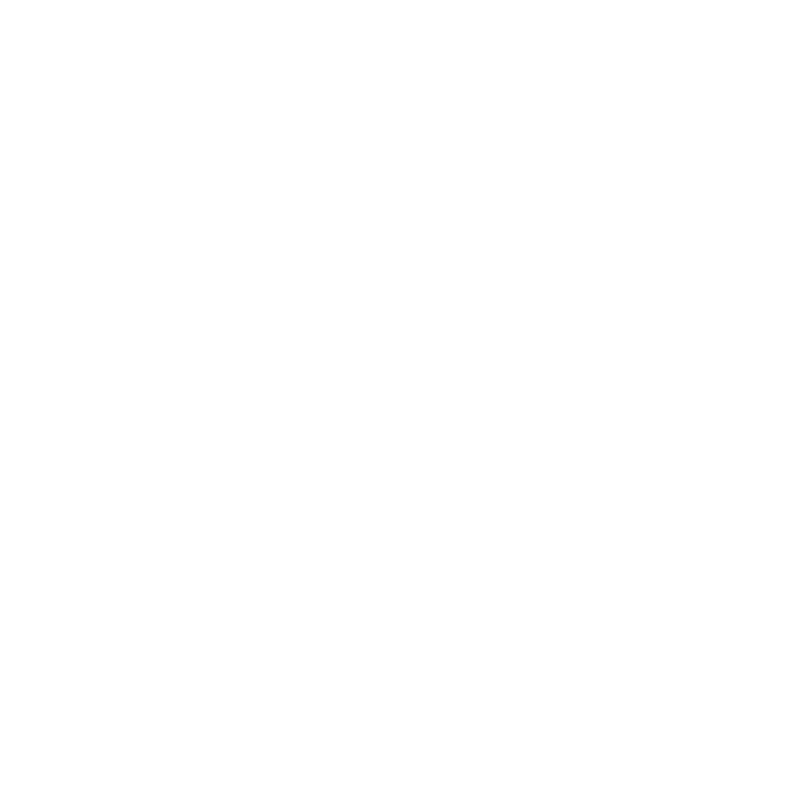
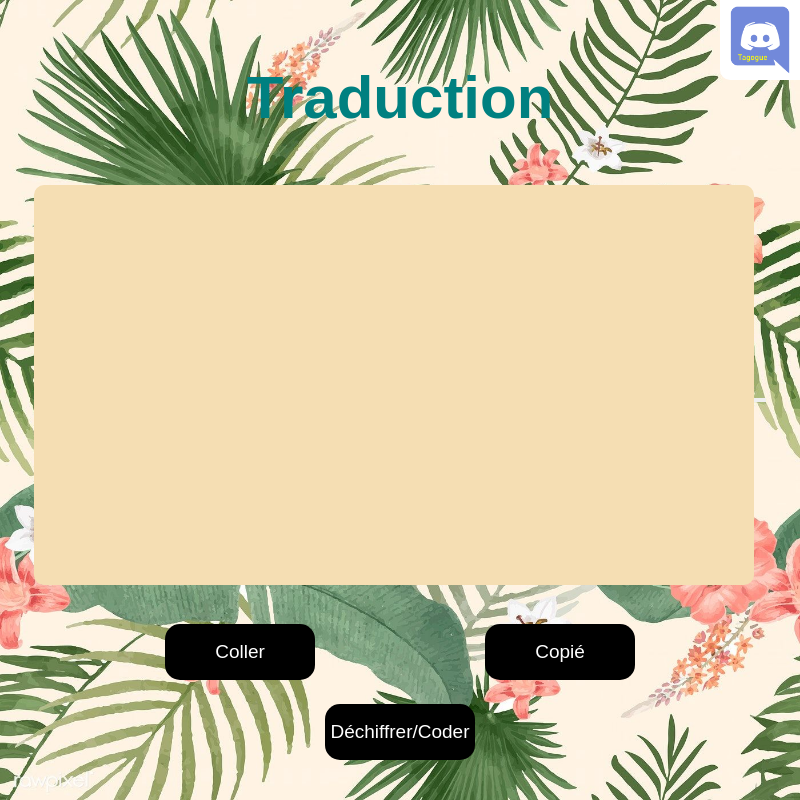
Before and after one commit to Tagogue/Langue-Tagogue, an Electron app: page index.html in a window 800 px wide. Drawn offline with Linux system fonts and the light colour scheme.

Commit message:
Add files via upload

```diff
--- a/index.html
+++ b/index.html
@@ -1,14 +1,15 @@
 <!DOCTYPE html>
-<html lang="tag">
-<head>
+<html>
+  <head>
     <meta charset="UTF-8">
+    <meta http-equiv="Content-Security-Policy" content="default-src 'self'; script-src 'self'; style-src 'self' 'unsafe-inline'">
     <meta http-equiv="X-UA-Compatible" content="IE=edge">
     <meta name="viewport" content="width=device-width, initial-scale=1.0">
-    <link rel="stylesheet" href="css/style.css">
+    <link rel="stylesheet" href="./styles.css">
     <link rel="shortcut icon" href="img/logo.png" type="image/x-icon">
     <title>Langue Tagogue</title>
-</head>
-<body>
+  </head>
+  <body>
 
     <div class="title"><h1>Traduction</h1></div>
     <div class="whiteContainer">
@@ -19,6 +20,6 @@
     <button><a href="#" class="dechif" id="dechif">Déchiffrer/Coder</a></button>
     <a href="https://discord.gg/MKmvKQ7Ktq" target="_blank" class="discord"></a>
 
-    <script src="js/index.js"></script>
-</body>
+    <script src="./renderer.js"></script>
+  </body>
 </html>
--- /dev/null
+++ b/renderer.js
@@ -0,0 +1,47 @@
+// Variables
+const h3 = document.getElementById("ecriture");
+const btn = document.getElementById("copy");
+const btnColler = document.getElementById("coller");
+const btnDechiff = document.getElementById("dechif");
+
+// Crédit
+console.log("Langue de Tagogue || Tagogue || all rights @2022");
+
+const convertAtoZ = (a) =>
+  a === " "
+    ? " "
+    : String.fromCharCode(97 + (122 - a.toLowerCase().charCodeAt()));
+
+// Savoir sur quel touche on appuie
+document.addEventListener("keydown", (e) =>
+  e.key == "Backspace"
+    ? (h3.textContent = h3.textContent.slice(0, -1))
+    : (h3.textContent += convertAtoZ(e.key))
+);
+
+// Code copier
+btn.addEventListener("click", () => {
+  if (h3.textContent == "") {
+    alert("Le texte est vide !");
+  } else {
+    navigator.clipboard.writeText(h3.textContent).then(() => {
+      alert("Texte copié !");
+      h3.textContent = "";
+    });
+  }
+});
+
+// Code coller
+coller.addEventListener("click", () => {
+  navigator.clipboard.readText().then((texte) => {
+    h3.textContent = texte;
+  });
+});
+
+// Déchiffrage
+btnDechiff.addEventListener("click", () => {
+  h3.textContent = [...h3.textContent]
+    .map((letter) => convertAtoZ(letter))
+    .join("")
+    .replace(/,/g, "");
+});
--- /dev/null
+++ b/styles.css
@@ -0,0 +1,232 @@
+*{
+    margin: 0;
+    padding: 0;
+    list-style: none;
+    text-decoration: none;
+    box-sizing: border-box;
+}
+
+body{
+    width: 100%;
+    height: 100vh;
+    background: url(./img/bg.jpg) no-repeat center/cover;
+    display: flex;
+    align-items: center;
+    justify-content: center;
+    user-select: none;
+}
+
+.title{
+    position: absolute;
+    left: 50%;
+    top: 9%;
+    transform: translate(-50%);
+    color: teal;
+    font-size: 30px;
+    width: 20%;
+    display: flex;
+    justify-content: center;
+    align-items: center;
+    font-family: sans-serif;
+    height: 50px;
+}
+
+.whiteContainer{
+    background: wheat;
+    width: 80%;
+    height: 50%;
+    overflow-wrap: break-word;
+    overflow: auto;
+    padding: 30px;
+    z-index: 99;
+    display: flex;
+    border-radius: 10px;
+    flex-direction: column;
+}
+
+#ecrituree{
+    width: 100%;
+    height: 49%;
+    padding: 30px;
+    font-size: 25px;
+    border: 1px solid black;
+}
+
+#result{
+    width: 100%;
+    height: 49%;
+    padding: 30px;
+    font-size: 25px;
+    margin-top: 10px;
+    border: 1px solid black;
+    background: white;
+}
+
+.whiteContainer h3{
+    font-size: 22px;
+    z-index: 999 !important;
+}
+
+.copy{
+    position: absolute;
+    width: 13%;
+    height: 7%;
+    left: 60%;
+    bottom: 15%;
+    transform: translate(-50%);
+    background: black;
+    border-radius: 15px;
+    display: flex;
+    justify-content: center;
+    align-items: center;
+    color: white;
+    font-size: 19px;
+    overflow: hidden;
+}
+
+.copy::after{
+    content: '';
+    position: absolute;
+    top: -100%;
+    left: 0;
+    width: 100%;
+    height: 100%;
+    background: teal;
+    border-radius: 15px;
+    transition: 0.7s;
+    z-index: -1;
+}
+
+.copy:hover::after{
+    top: 0;
+}
+
+.coller{
+    position: absolute;
+    width: 13%;
+    height: 7%;
+    left: 40%;
+    bottom: 15%;
+    transform: translate(-50%);
+    background: black;
+    border-radius: 15px;
+    display: flex;
+    justify-content: center;
+    align-items: center;
+    color: white;
+    font-size: 19px;
+    overflow: hidden;
+}
+
+.coller::after{
+    content: '';
+    position: absolute;
+    top: 100%;
+    left: 0;
+    width: 100%;
+    height: 100%;
+    background: teal;
+    border-radius: 15px;
+    transition: 0.7s;
+    z-index: -1;
+}
+
+.coller:hover::after{
+    top: 0;
+}
+
+.dechif{
+    position: absolute;
+    width: 13%;
+    height: 7%;
+    left: 50%;
+    bottom: 5%;
+    transform: translate(-50%);
+    background: black;
+    border-radius: 15px;
+    display: flex;
+    justify-content: center;
+    align-items: center;
+    color: white;
+    font-size: 19px;
+    overflow: hidden;
+}
+
+.dechif::after{
+    content: '';
+    position: absolute;
+    top: 0;
+    left: -100%;
+    width: 100%;
+    height: 100%;
+    background: teal;
+    border-radius: 15px;
+    transition: 0.7s;
+    z-index: -1;
+}
+
+.dechif:hover::after{
+    left: 0;
+}
+
+.discord{
+    position: absolute;
+    right: 0;
+    top: 0;
+    border-radius: 0 0 0 10px;
+    width: 80px;
+    height: 80px;
+    background: url(./img/discord.png) no-repeat center/cover;
+}
+
+@media screen and (max-width:1150px) {
+    .coller{
+        width: 150px;
+    }
+    .copy{
+        width: 150px;
+    }
+    .dechif{
+        width: 150px;
+    }
+}
+
+@media screen and (max-width:820px) {
+    .coller{
+        width: 150px;
+        left: 30%;
+    }
+    .copy{
+        width: 150px;
+        left: 70%;
+    }
+    .dechif{
+        width: 150px;
+    }
+    .whiteContainer{
+        width: 90%;
+        margin-top: -30px;
+    }
+}
+
+@media screen and (max-width:650px) {
+    .whiteContainer{
+        position: relative;
+        left: 50%;
+        transform: translate(-50%);
+        width: 99%;
+    }
+}
+
+
+@media screen and (max-width:440px) {
+    body{
+        display: none;
+    }
+}
+
+@media screen and (max-height:499px) {
+    body{
+        display: none;
+    }
+}
```
Also changed, not shown: main.js (added, +50 -0 lines), package.json (added, +24 -0 lines), preload.js (added, +17 -0 lines), 1 other file.
